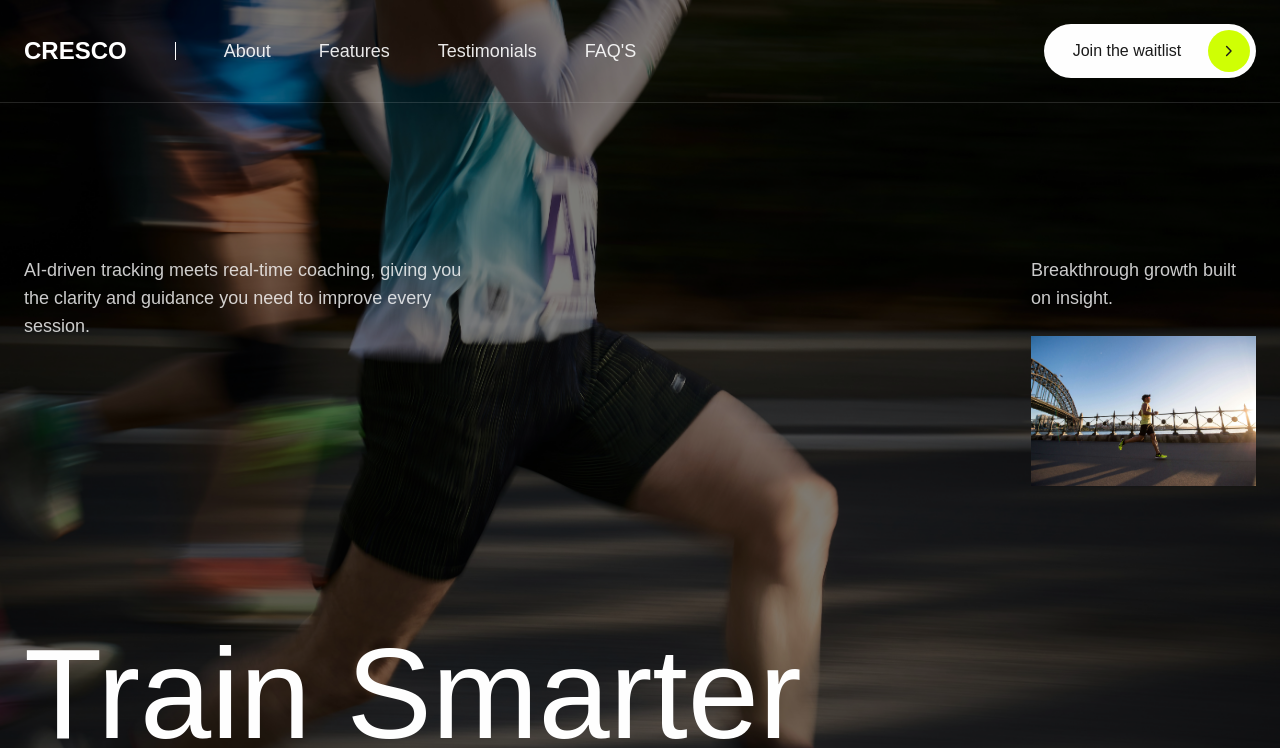
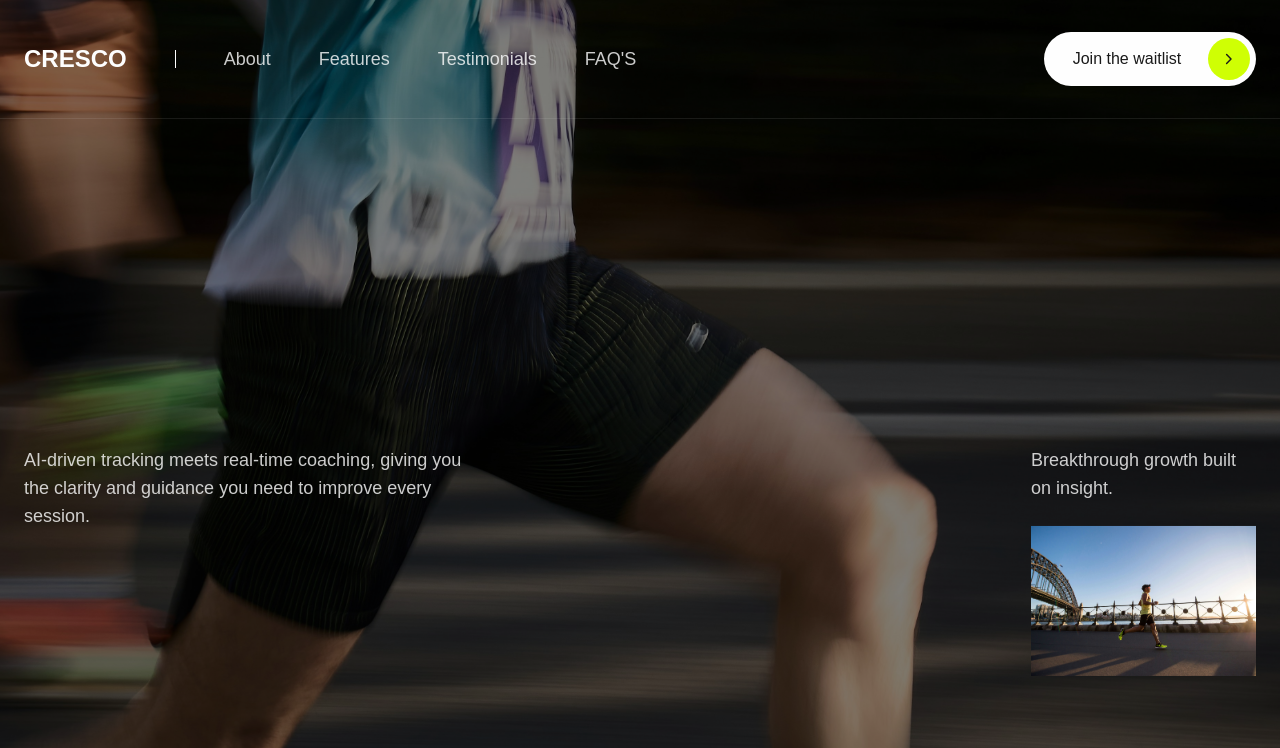
Before and after one commit to Niko21122323/cresco, a Next.js app: page / in a window 1280 px wide. Shown: the top 748 px of the page. Built offline with nearby package versions, Linux system fonts and the light colour scheme; a web font is replaced by a local one.

Commit message:
created a parallax effect for the hero section

```diff
--- a/app/page.tsx
+++ b/app/page.tsx
@@ -4,7 +4,7 @@ export default function Home() {
   return (
     <>
       <HeroSection />
-      <section className="py-36 h-[300vh]">
+      <section className="py-36 h-[300vh] bg-background">
         <div className="container mx-auto px-6">
           <div className="flex flex-col gap-24">
             <span className="text-2xl text-black/60">About Us</span>
--- a/components/Navbar.tsx
+++ b/components/Navbar.tsx
@@ -2,12 +2,7 @@
 
 import { useState, useEffect } from "react";
 import Link from "next/link";
-import {
-  motion,
-  useScroll,
-  useMotionValueEvent,
-  AnimatePresence,
-} from "framer-motion";
+import { motion, AnimatePresence } from "framer-motion";
 import PrimaryButton from "./buttons/PrimaryButton";
 
 import { FaInstagram } from "react-icons/fa6";
@@ -28,9 +23,6 @@ const socialLinks = [
 ];
 
 const Navbar = () => {
-  const { scrollY } = useScroll();
-  const [isHidden, setIsHidden] = useState(false);
-  const [isSticky, setIsSticky] = useState(false);
   const [isOpen, setIsOpen] = useState(false);
 
   useEffect(() => {
@@ -44,98 +36,54 @@ const Navbar = () => {
     };
   }, [isOpen]);
 
-  useMotionValueEvent(scrollY, "change", (latest) => {
-    const previous = scrollY.getPrevious() ?? 0;
-    if (isOpen) return;
-
-    if (latest <= 0) {
-      setIsHidden(false);
-      setIsSticky(false);
-      return;
-    }
-
-    if (latest > previous) {
-      setIsHidden(true);
-    } else {
-      setIsHidden(false);
-      setIsSticky(true);
-    }
-  });
-
-  const navClasses =
-    isSticky || isOpen
-      ? "bg-white border-b border-border"
-      : "bg-transparent border-b border-border/15";
-
-  const textClass = isSticky || isOpen ? "text-black" : "text-white";
-  const linkClass = isSticky || isOpen ? "text-black/90" : "text-white/90";
-  const borderLinkClass = isSticky || isOpen ? "border-black" : "border-white";
-  const iconColor = isSticky || isOpen ? "#000" : "#fff";
-
   return (
     <>
-      <motion.nav
-        variants={{
-          visible: { y: 0 },
-          hidden: { y: "-100%" },
-        }}
-        animate={isHidden ? "hidden" : "visible"}
-        transition={{ duration: 0.3, ease: [0.22, 1, 0.36, 1] }}
-        className={`fixed top-0 left-0 w-full z-[60] py-6 transition-colors duration-300 ${navClasses}`}
+      <nav
+        className={`absolute top-0 left-0 w-full z-50 py-8 border-b border-border/10  transition-colors duration-300 ${isOpen && "bg-background"}`}
       >
         <div className="container mx-auto px-6">
           <div className="flex items-center justify-between gap-10">
             <div className="flex items-center">
               <h5
-                className={`text-2xl uppercase font-bold lg:pr-8 xl:pr-12 transition-colors duration-300 ${textClass}`}
+                className={`text-2xl uppercase font-bold lg:pr-8 xl:pr-12 transition-colors duration-300 text-background ${isOpen ? "text-dark" : "text-background"}`}
               >
                 Cresco
               </h5>
-
-              {/* Desktop Links Restored */}
               <div
-                className={`flex items-center gap-8 xl:gap-12 lg:pl-8 xl:pl-12 border-l transition-colors duration-300 max-lg:hidden ${borderLinkClass}`}
+                className={`flex items-center gap-8 xl:gap-12 lg:pl-8 xl:pl-12 border-l transition-colors duration-300 max-lg:hidden border-background`}
               >
                 {navLinks.map((link) => (
                   <Link
                     key={link.id}
                     href={link.link}
-                    className={`text-lg leading-none transition-colors duration-300 ${linkClass}`}
+                    className={`text-lg leading-none transition-colors duration-300 text-background/80`}
                   >
                     {link.label}
                   </Link>
                 ))}
               </div>
             </div>
-
             <div className="hidden lg:block">
-              <PrimaryButton
-                title="Join the waitlist"
-                url="/"
-                theme={isSticky || isOpen ? "dark" : "light"}
-              />
+              <PrimaryButton title="Join the waitlist" url="/" theme="light" />
             </div>
-
             <button
               type="button"
               onClick={() => setIsOpen(!isOpen)}
-              className="relative z-[70] flex flex-col items-center justify-center w-10 h-10 gap-1.5 lg:hidden"
+              className="relative z-50 flex flex-col items-center justify-center w-10 h-10 gap-1.5 lg:hidden"
               aria-label="Toggle Menu"
             >
               <motion.span
                 animate={isOpen ? { rotate: 45, y: 4 } : { rotate: 0, y: 0 }}
-                className="w-8 h-0.5"
-                style={{ backgroundColor: iconColor }}
+                className={`w-8 h-0.5 ${isOpen ? "bg-dark" : "bg-background"}`}
               />
               <motion.span
                 animate={isOpen ? { rotate: -45, y: -4 } : { rotate: 0, y: 0 }}
-                className="w-8 h-0.5"
-                style={{ backgroundColor: iconColor }}
+                className={`w-8 h-0.5 ${isOpen ? "bg-dark" : "bg-background"}`}
               />
             </button>
           </div>
         </div>
-      </motion.nav>
+      </nav>
 
       <AnimatePresence>
         {isOpen && (
@@ -144,17 +92,17 @@ const Navbar = () => {
             animate={{ y: 0 }}
             exit={{ y: "-100%" }}
             transition={{ duration: 0.5, ease: [0.22, 1, 0.36, 1] }}
-            className="fixed top-0 left-0 w-full max-h-screen overflow-y-auto bg-white border-b border-border z-50 flex flex-col py-10 pt-32 pb-10 shadow-2xl"
+            className="fixed top-0 left-0 w-full max-h-screen overflow-y-auto bg-background border-b border-border z-40 flex flex-col pt-32 pb-10"
           >
             <div className="container mx-auto px-6">
               <div className="flex max-[500px]:flex-col items-start justify-between gap-16">
-                <div className="flex flex-col gap-6">
+                <div className="flex flex-col gap-6 max-[500px]:w-full">
                   {navLinks.map((link) => (
                     <Link
                       key={link.id}
                       href={link.link}
                       onClick={() => setIsOpen(false)}
-                      className="text-lg text-black hover:text-gray-600 transition-colors"
+                      className="text-2xl text-dark transition-colors max-[500px]:border-b border-border/50 max-[500px]:pb-6 last:border-none"
                     >
                       {link.label}
                     </Link>
@@ -191,7 +139,7 @@ const Navbar = () => {
             animate={{ opacity: 1 }}
             exit={{ opacity: 0 }}
             onClick={() => setIsOpen(false)}
-            className="fixed inset-0 bg-black/50 z-40 backdrop-blur-sm"
+            className="fixed inset-0 bg-dark/50 z-30 backdrop-blur-sm"
           />
         )}
       </AnimatePresence>
--- a/components/sections/HeroSection.tsx
+++ b/components/sections/HeroSection.tsx
@@ -1,21 +1,34 @@
+"use client";
+import { useRef } from "react";
+import { motion, useScroll, useTransform } from "framer-motion";
 import Image from "next/image";
 import heroImage from "../../public/photos/home/hero-image.jpg";
 import heroMiniImage from "../../public/photos/home/hero-mini-image.jpg";
 import PrimaryButton from "../buttons/PrimaryButton";
 
 const HeroSection = () => {
+  const containerRef = useRef(null);
+  const { scrollYProgress } = useScroll();
+  const scale = useTransform(scrollYProgress, [0, 0.3], [1, 1.5]);
+  const opacity = useTransform(scrollYProgress, [0, 0.3], [0.5, 0.95]);
+  const y = useTransform(scrollYProgress, [0, 0.3], ["0%", "20%"]);
+
   return (
-    <section className="relative overflow-hidden" id="hero">
+    <div ref={containerRef} className="">
+      <section className="relative overflow-hidden">
         <div className="relative container mx-auto px-6 z-20">
           <div className="flex flex-col justify-end">
-          <div className="flex flex-col-reverse lg:flex-col lg:justify-between min-h-screen pb-16 pt-44 lg:pt-64 gap-8 lg:gap-36">
+            <motion.div
+              style={{ y }}
+              className="flex flex-col-reverse lg:flex-col lg:justify-between min-h-screen pb-16 pt-44 lg:pt-64 gap-8 lg:gap-36"
+            >
               <div className="flex flex-col lg:flex-row items-start justify-between gap-8 lg:gap-24">
                 <p className="text-background/80 text-lg max-w-[460px]">
                   AI-driven tracking meets real-time coaching, giving you the
                   clarity and guidance you need to improve every session.
                 </p>
                 <div className="max-w-[225px] max-lg:hidden">
-                <p className="text-background/80 text-lg max-w-[460px] pb-6">
+                  <p className="text-background/80 text-lg pb-6">
                     Breakthrough growth built on insight.
                   </p>
                   <Image
@@ -37,10 +50,13 @@ const HeroSection = () => {
               <h1 className="text-background max-[355px]:text-4xl max-[510px]:text-5xl text-6xl md:text-7xl lg:text-8xl xl:text-9xl">
                 Train Smarter <br /> with AI Precision
               </h1>
+            </motion.div>
           </div>
         </div>
-      </div>
-      <div className="absolute top-0 left-0 w-full h-full">
+        <motion.div
+          style={{ scale }}
+          className="absolute top-0 left-0 w-full h-full"
+        >
           <Image
             src={heroImage}
             alt="hero image"
@@ -50,9 +66,13 @@ const HeroSection = () => {
             priority
             loading="eager"
           />
+        </motion.div>
+        <motion.div
+          style={{ opacity }}
+          className="absolute top-0 left-0 w-full h-full bg-black z-10"
+        />
+      </section>
     </div>
-      <div className="absolute top-0 left-0 w-full h-full bg-black/50 z-10"></div>
-    </section>
   );
 };
 
```
Lines whose indentation alone changed are shown as unchanged.
